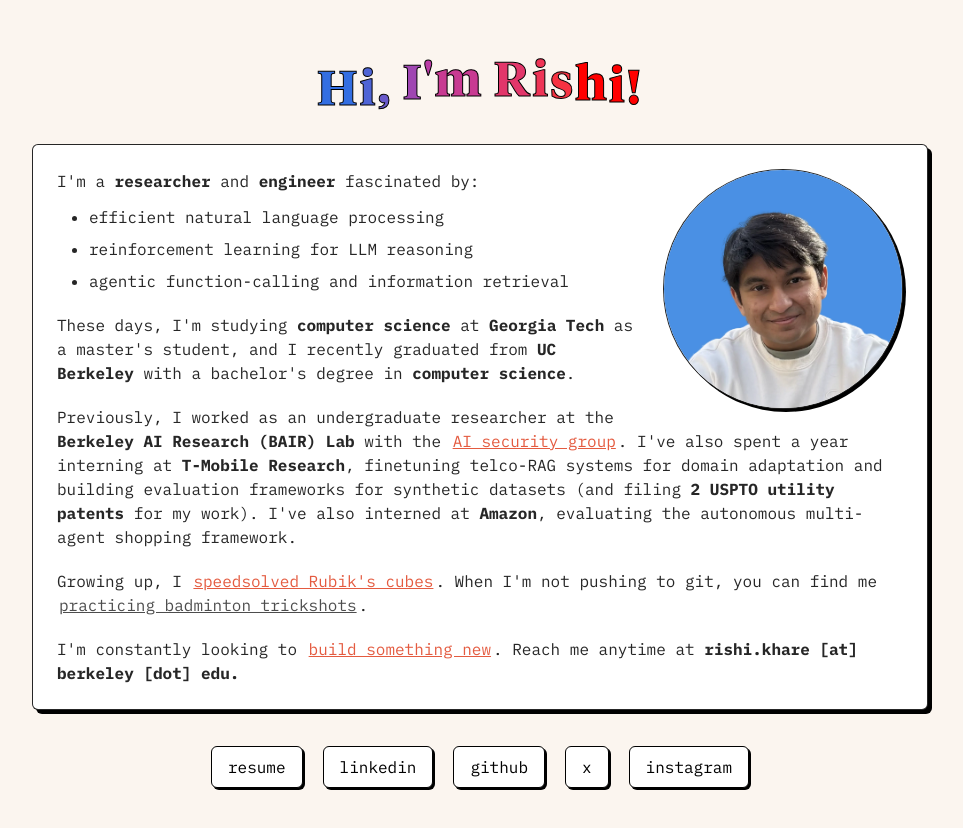
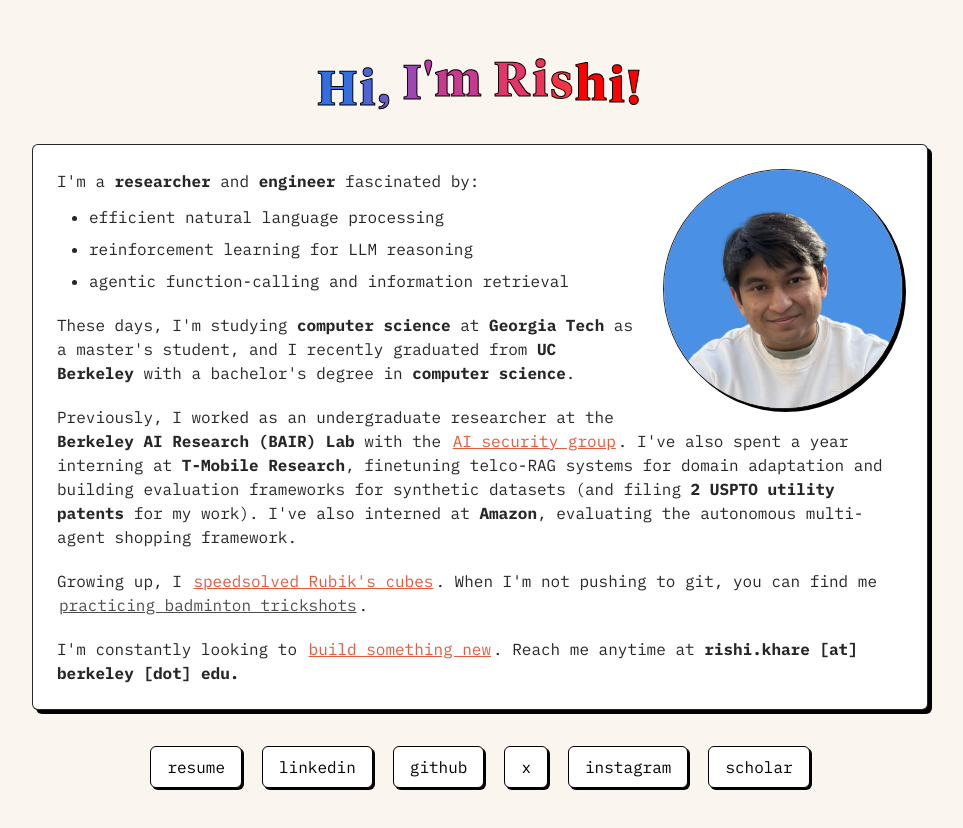
Before and after one commit to rishiskhare/rishiskhare.github.io, a Next.js app: page / in a window 1280 px wide. Shown: the top 828 px of the page, without its empty margins (160-1123 px from the left). Built offline with nearby package versions, Linux system fonts and the light colour scheme.

Commit message:
feat: added Google Scholar link

```diff
--- a/app/page.tsx
+++ b/app/page.tsx
@@ -92,6 +92,7 @@ export default function Home() {
               { href: "https://github.com/rishiskhare", label: "github" },
               { href: "https://x.com/rishiskhare", label: "x" },
               { href: "https://www.instagram.com/rishiskhare/", label: "instagram" },
+              { href: "https://scholar.google.com/citations?hl=en&view_op=list_works&gmla=ANZ5fUP-D0RMLmTn3pZ9BBawlICFWs8WBxt3Ruir1vK9oZ_H5vrFHFiewFtE1y1EIX5RTAarwfun-EhDV8_z-g&user=1SFrDE4AAAAJ", label: "scholar" },
             ].map((link, index) => (
               <a key={index} href={link.href} target="_blank" rel="noopener noreferrer" className="social-link rounded-md">
                 {link.label}
```
